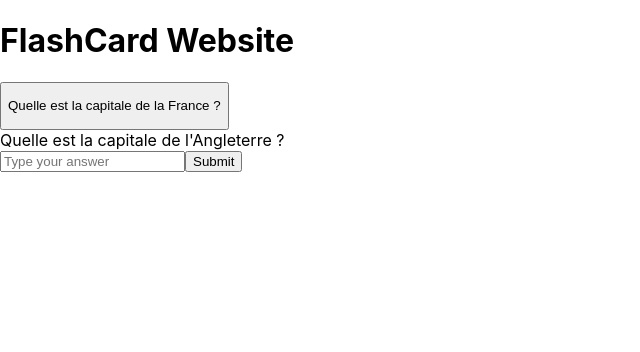
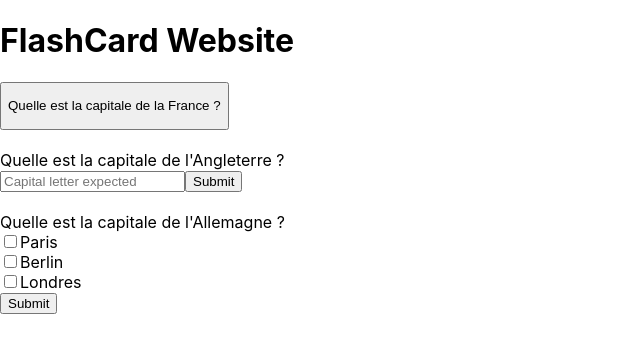
Before and after one commit to KevinGauvain/create-react-app, a React (Create React App) app: page / in a window 1280 px wide. Shown: the top 352 px of the page, without its empty margins (0-640 px from the left). Built offline with nearby package versions, Linux system fonts and the light colour scheme.

Commit message:
Card Choix Multiple Avec Checkbox

```diff
--- a/src/App.tsx
+++ b/src/App.tsx
@@ -6,13 +6,17 @@ import panelQuestion from "./data/questionAndAnswer";
 // import FinalCardTest from "./components/Mental_Card/index2";
 import SimpleCard from "./components/Mental_Card/Simple_Card";
 import InputCard from "./components/Mental_Card/Input_Form_Card";
+import MultipleChoice from "./components/Mental_Card/Multiple_CheckBox_Card";
 
 function App() {
   return (
     <div id="app" className="container default-flex">
       {/* <header className="App-header"></header> */}
       <SimpleCard product={panelQuestion} />
+      <br />
       <InputCard product={panelQuestion} />
+      <br />
+      <MultipleChoice product={panelQuestion} />
     </div>
   );
 }
--- a/src/components/Mental_Card/Input_Form_Card.tsx
+++ b/src/components/Mental_Card/Input_Form_Card.tsx
@@ -7,7 +7,11 @@ const InputCard = (props: any) => {
 
   function controlInputText() {
     if (isAnswer === props.product.questionTwo.answer) {
-      return `Right ! The good answer is : ${props.product.questionTwo.answer}`;
+      return (
+        <div>
+          Right ! The good answer is : {props.product.questionTwo.answer}
+        </div>
+      );
     } else if (isAnswer === "") {
       return `Wrong ! The good answer is => ${props.product.questionTwo.answer}`;
     } else {
@@ -26,7 +30,7 @@ const InputCard = (props: any) => {
             <input
               type="text"
               className="form-control"
-              placeholder="Type your answer"
+              placeholder="Capital letter expected"
               onChange={(event) => setIsAnswer(event.target.value)}
             />
             <button
--- a/src/components/Mental_Card/Multiple_CheckBox_Card.tsx
+++ b/src/components/Mental_Card/Multiple_CheckBox_Card.tsx
@@ -1 +1,73 @@
 import React from "react";
+
+const MultipleChoice = (props: any) => {
+  const [face, setFace] = React.useState(true);
+
+  const [isAnswer, setIsAnswer] = React.useState("");
+
+  function controlInputText() {
+    if (isAnswer === props.product.questionThree.answer) {
+      return (
+        <div>
+          Right ! The good answer is : {props.product.questionThree.answer}
+        </div>
+      );
+    } else if (isAnswer === "") {
+      return `Wrong ! The good answer is => ${props.product.questionThree.answer}`;
+    } else if (isAnswer.length > 1) {
+      return `Wrong ! The good answer is => ${props.product.questionThree.answer}`;
+    } else {
+      return `Wrong ! The good answer is => ${props.product.questionThree.answer}`;
+    }
+  }
+
+  return (
+    <div>
+      {face ? (
+        <div>
+          <label htmlFor="firstNameString">
+            {props.product.questionThree.question}
+          </label>
+          <div>
+            <label>
+              <input
+                type="checkbox"
+                onChange={(event) => setIsAnswer("Paris")}
+              />
+              Paris
+            </label>
+          </div>
+          <div>
+            <label>
+              <input
+                type="checkbox"
+                onChange={(event) => setIsAnswer("Berlin")}
+              />
+              Berlin
+            </label>
+          </div>
+          <div>
+            <label>
+              <input
+                type="checkbox"
+                onChange={(event) => setIsAnswer("Londres")}
+              />
+              Londres
+            </label>
+          </div>
+          <button
+            type="submit"
+            className="btn btn-primary"
+            onClick={() => setFace(!face)}
+          >
+            Submit
+          </button>
+        </div>
+      ) : (
+        <button onClick={() => setFace(!face)}>{controlInputText()}</button>
+      )}
+    </div>
+  );
+};
+
+export default MultipleChoice;
```
